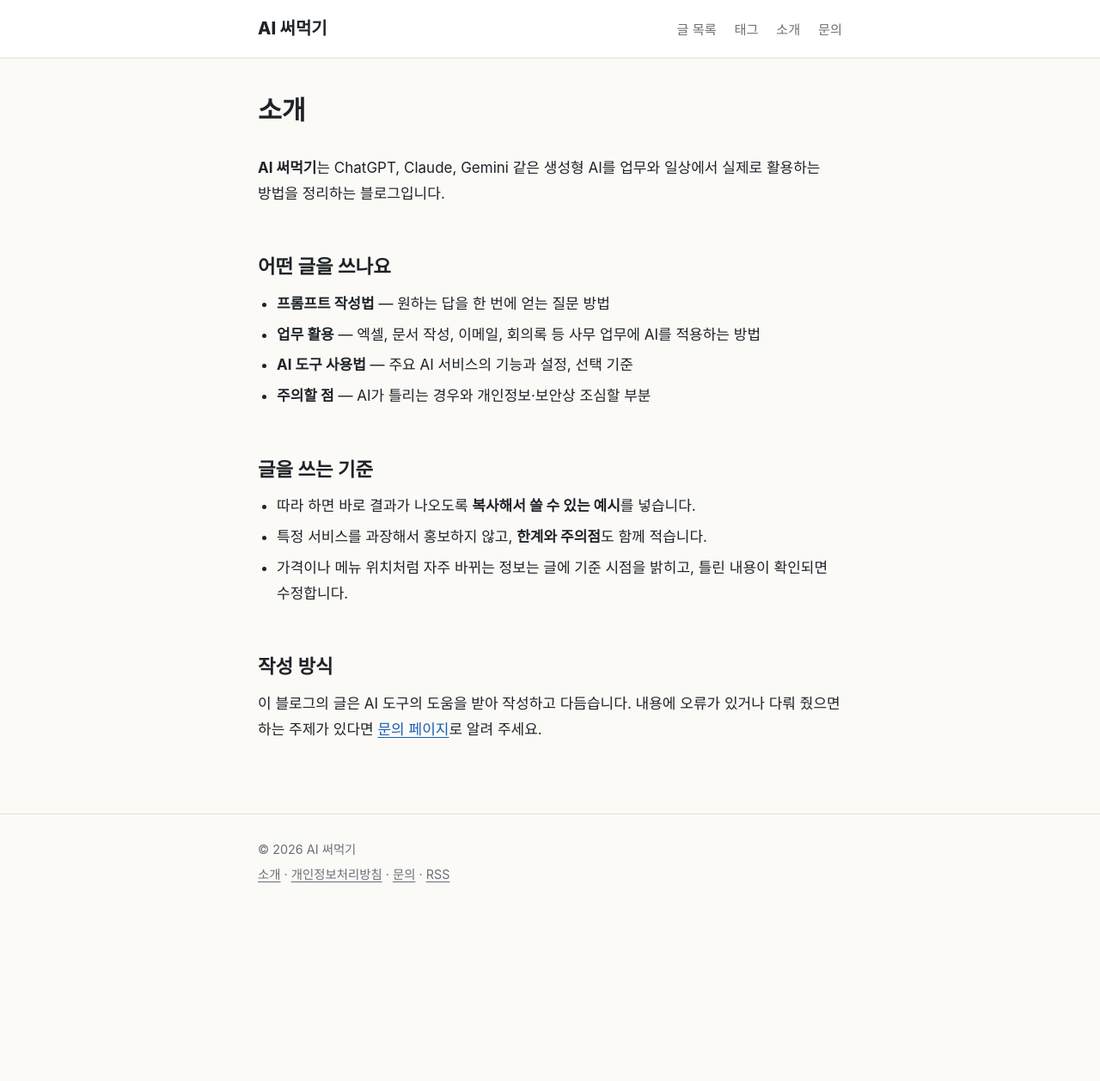
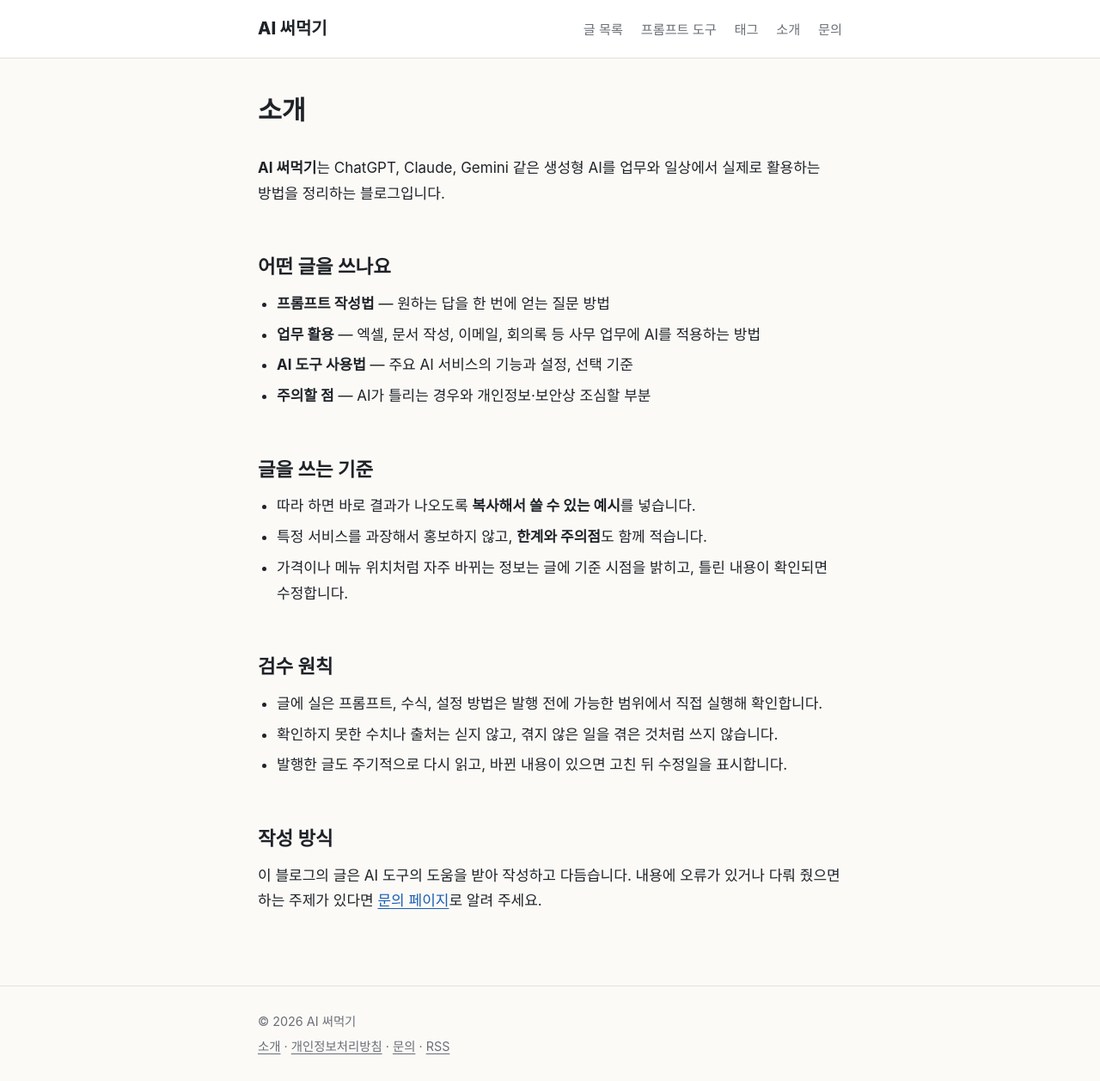
Before and after one commit to junhchoi999-hub/ai-blog, a Jekyll site: the page built from about.md, in a window 1280 px wide. Shown: the whole page at 86% size. Built offline with Jekyll 4.4.1, drawn with Linux system fonts in a browser that asks for light colours; before the commit the page ends 1057 px from its top, so only the background shows below that.

Commit message:
Add prompt builder tool, owner notes, and content-quality rules
Co-Authored-By: Claude Fable 5.2 <noreply@anthropic.com>
Claude-Session: https://claude.ai/code/session_01DS7FxZjsv6uiru1QfNFDiT

```diff
--- a/_config.yml
+++ b/_config.yml
@@ -33,6 +33,7 @@ plugins:
   - jekyll-seo-tag
 exclude:
   - tools
+  - owner-notes.md
   - CLAUDE.md
   - README.md
   - Gemfile
--- a/_layouts/default.html
+++ b/_layouts/default.html
@@ -17,6 +17,7 @@
       <a class="site-title" href="{{ '/' | relative_url }}">{{ site.title }}</a>
       <nav>
         <a href="{{ '/' | relative_url }}">글 목록</a>
+        <a href="{{ '/prompt-builder/' | relative_url }}">프롬프트 도구</a>
         <a href="{{ '/tags/' | relative_url }}">태그</a>
         <a href="{{ '/about/' | relative_url }}">소개</a>
         <a href="{{ '/contact/' | relative_url }}">문의</a>
--- a/about.md
+++ b/about.md
@@ -20,6 +20,12 @@ description: "AI 써먹기 블로그가 어떤 글을 어떤 기준으로 쓰는
 - 특정 서비스를 과장해서 홍보하지 않고, **한계와 주의점**도 함께 적습니다.
 - 가격이나 메뉴 위치처럼 자주 바뀌는 정보는 글에 기준 시점을 밝히고, 틀린 내용이 확인되면 수정합니다.
 
+## 검수 원칙
+
+- 글에 실은 프롬프트, 수식, 설정 방법은 발행 전에 가능한 범위에서 직접 실행해 확인합니다.
+- 확인하지 못한 수치나 출처는 싣지 않고, 겪지 않은 일을 겪은 것처럼 쓰지 않습니다.
+- 발행한 글도 주기적으로 다시 읽고, 바뀐 내용이 있으면 고친 뒤 수정일을 표시합니다.
+
 ## 작성 방식
 
 이 블로그의 글은 AI 도구의 도움을 받아 작성하고 다듬습니다. 내용에 오류가 있거나 다뤄 줬으면 하는 주제가 있다면 [문의 페이지]({{ '/contact/' | relative_url }})로 알려 주세요.
--- a/assets/css/style.css
+++ b/assets/css/style.css
@@ -112,3 +112,23 @@ main.wrap { padding-top: 40px; padding-bottom: 64px; min-height: 60vh; }
   background: var(--surface); border: 1px solid var(--line); border-radius: 999px; padding: 4px 12px;
 }
 .post-tags a:hover { border-color: var(--accent); }
+
+/* prompt builder */
+.pb label { display: block; font-weight: 700; margin: 0 0 16px; }
+.pb label small { font-weight: 400; color: var(--muted); margin-left: 6px; }
+.pb textarea, .pb input[type="text"], .pb select {
+  display: block; width: 100%; margin-top: 6px; padding: 10px 12px; font: inherit; font-weight: 400;
+  color: var(--text); background: var(--surface); border: 1px solid var(--line); border-radius: 8px;
+}
+.pb textarea { resize: vertical; }
+.pb textarea:focus, .pb input:focus, .pb select:focus { outline: 2px solid var(--accent); outline-offset: 1px; }
+.pb-row { display: grid; grid-template-columns: repeat(3, 1fr); gap: 12px; }
+.pb .pb-check { font-weight: 400; display: flex; align-items: center; gap: 8px; margin-bottom: 8px; }
+.pb-out { min-height: 96px; }
+.pb-btn {
+  font: inherit; font-weight: 700; color: #fff; background: #1a5fb4; border: 0; border-radius: 8px;
+  padding: 10px 20px; cursor: pointer;
+}
+.pb-btn:disabled { opacity: 0.45; cursor: default; }
+.pb-msg { color: var(--muted); font-size: 0.9rem; margin-left: 8px; }
+@media (max-width: 560px) { .pb-row { grid-template-columns: 1fr; gap: 0; } }
--- a/llms.txt
+++ b/llms.txt
@@ -12,6 +12,10 @@ permalink: /llms.txt
 {% for post in site.posts %}
 - [{{ post.title }}]({{ post.url | absolute_url }}): {{ post.description }}{% endfor %}
 
+## 도구
+
+- [프롬프트 만들기 도구]({{ '/prompt-builder/' | absolute_url }}): 칸을 채우면 AI에 붙여 넣을 프롬프트를 만들어 주는 무료 도구
+
 ## 안내
 
 - [소개]({{ '/about/' | absolute_url }})
```
Also changed, not shown: CLAUDE.md (+25 -0 lines), owner-notes.md (added, +19 -0 lines), prompt-builder.html (added, +103 -0 lines).
